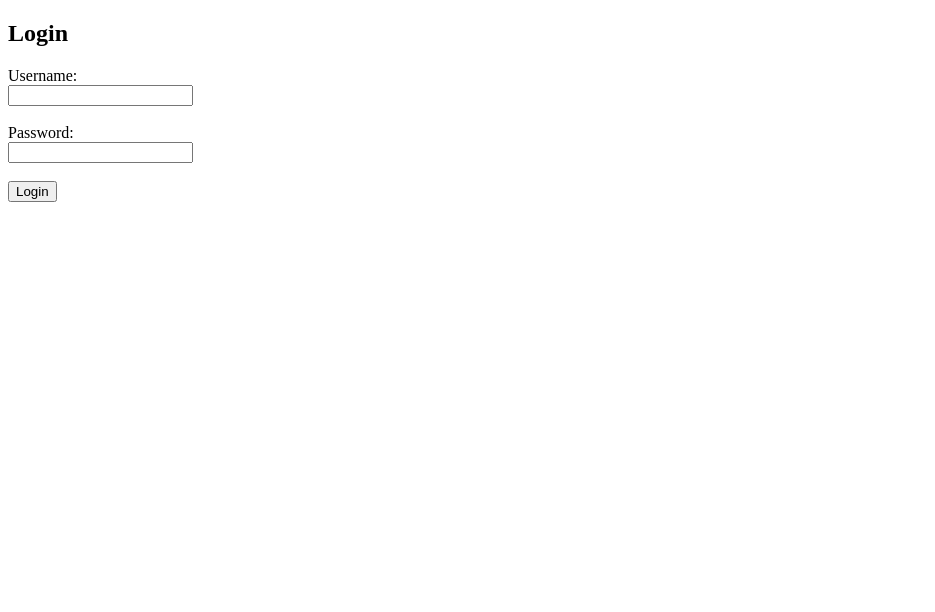
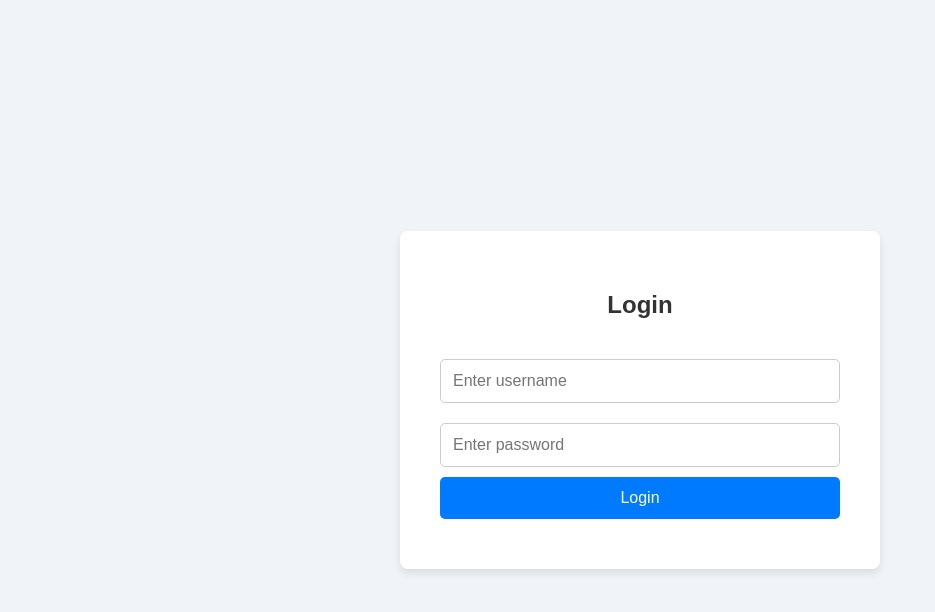
Before and after one commit to Sriiiy/my-delt-game, a plain HTML site: page index.html in a window 1280 px wide. Shown: the whole page, without its empty margins (0-935 px from the left). Drawn offline with Linux system fonts and the light colour scheme.

Commit message:
Update index.html

```diff
--- a/index.html
+++ b/index.html
@@ -4,18 +4,81 @@
     <meta charset="UTF-8">
     <meta name="viewport" content="width=device-width, initial-scale=1.0">
     <title>Login</title>
+    <style>
+        /* General styles */
+        body {
+            font-family: 'Arial', sans-serif;
+            background-color: #f0f4f8;
+            display: flex;
+            justify-content: center;
+            align-items: center;
+            height: 100vh;
+            margin: 0;
+        }
+
+        .login-container {
+            background: #fff;
+            border-radius: 8px;
+            box-shadow: 0 4px 8px rgba(0, 0, 0, 0.1);
+            padding: 40px;
+            width: 100%;
+            max-width: 400px;
+            text-align: center;
+        }
+
+        h2 {
+            margin-bottom: 30px;
+            color: #333;
+        }
+
+        input[type="text"], input[type="password"] {
+            width: 100%;
+            padding: 12px;
+            margin: 10px 0;
+            border: 1px solid #ccc;
+            border-radius: 5px;
+            font-size: 16px;
+            box-sizing: border-box;
+        }
+
+        input[type="text"]:focus, input[type="password"]:focus {
+            border-color: #007bff;
+            outline: none;
+        }
+
+        button {
+            background-color: #007bff;
+            color: white;
+            padding: 12px 20px;
+            border: none;
+            border-radius: 5px;
+            font-size: 16px;
+            width: 100%;
+            cursor: pointer;
+            transition: background-color 0.3s ease;
+        }
+
+        button:hover {
+            background-color: #0056b3;
+        }
+
+        .error {
+            color: red;
+            font-size: 14px;
+            margin-top: 10px;
+        }
+    </style>
 </head>
 <body>
-    <h2>Login</h2>
-    <form id="login-form">
-        <label for="username">Username:</label><br>
-        <input type="text" id="username" name="username" required><br><br>
-
-        <label for="password">Password:</label><br>
-        <input type="password" id="password" name="password" required><br><br>
-
-        <button type="submit">Login</button>
-    </form>
+    <div class="login-container">
+        <h2>Login</h2>
+        <form id="login-form">
+            <input type="text" id="username" name="username" placeholder="Enter username" required>
+            <input type="password" id="password" name="password" placeholder="Enter password" required>
+            <button type="submit">Login</button>
+            <div class="error" id="error-message"></div>
+        </form>
+    </div>
 
     <script>
         // Predefined usernames and passwords
@@ -29,6 +92,10 @@
             e.preventDefault();
             const username = document.getElementById("username").value;
             const password = document.getElementById("password").value;
+            const errorMessage = document.getElementById("error-message");
+
+            // Clear any previous error message
+            errorMessage.textContent = "";
 
             // Check if the entered username and password match any of the predefined users
             const user = users.find(u => u.username === username && u.password === password);
@@ -36,10 +103,11 @@
             if (user) {
                 // Set a flag to indicate the user is authenticated
                 localStorage.setItem("authenticated", "true");
-                // Redirect to the main page with the iframe after successful login
+                // Redirect to the main page after successful login
                 window.location.href = "/main.html";
             } else {
-                alert("Invalid username or password!");
+                // Display error message if the username or password is incorrect
+                errorMessage.textContent = "Invalid username or password!";
             }
         });
     </script>
```
